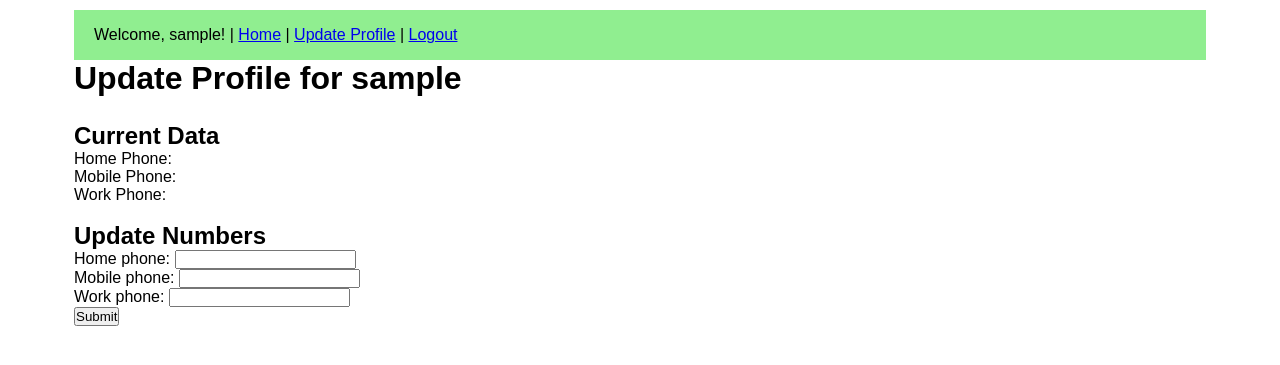
After one commit to pet-pal-project/petpal, a Django app: page /update/ in a window 1280 px wide. The commit adds this page. Shown: the top 365 px of the page. Run offline with Django 3.2, Linux system fonts and the light colour scheme; the visitor is signed in with stand-in values (Sample User, id 1); data comes from the database, SQL or seed files in the repository.

Commit message:
Update profile

```diff
--- a/core/forms.py
+++ b/core/forms.py
@@ -1,7 +1,8 @@
 from django import forms
 from django.contrib.auth.forms import UserCreationForm
 from django.contrib.auth.models import User
-from core.models import Pet
+from core.models import Pet, Profile
+from django.forms import ModelForm
 
 
 class SignUpForm(UserCreationForm):
@@ -12,3 +13,18 @@ class SignUpForm(UserCreationForm):
     class Meta:
         model = User
         fields = ('username', 'first_name', 'last_name', 'email', 'password1', 'password2', )
+
+
+from django import forms
+
+
+class ProfileUpdateForm(forms.Form):
+    homephone= forms.CharField(max_length=10)
+    mobilephone = forms.CharField(max_length=10)
+    workphone = forms.CharField(max_length=10)
+
+
+class ProfileForm(ModelForm):
+    class Meta:
+        model = Profile
+        fields = ['home_phone','mobile_phone','work_phone']
--- a/core/views.py
+++ b/core/views.py
@@ -1,8 +1,9 @@
 from django.shortcuts import render, redirect
-from core.models import Pet, Routine, Critical, Profile
+from core.models import Pet, Routine, Critical, Profile, User
 from django.contrib.auth.decorators import login_required
 from django.contrib.auth import login, authenticate
 from django.contrib.auth.forms import UserCreationForm
+from core.forms import ProfileUpdateForm, ProfileForm
 
 
 # Create your views here.
@@ -38,3 +39,20 @@ def register(request):
     else:
         form = UserCreationForm()
     return render(request, 'registration/registration_form.html', {'form': form})
+
+
+@login_required
+def update_profile(request):
+
+        current_user = request.user
+        user = Profile.objects.get(user=current_user)
+
+        if request.method == "POST":
+            form = ProfileForm(request.POST,instance=user)
+            if form.is_valid():
+                profile = form.save(commit=False)
+                profile.save()
+            return redirect(to='home')
+        else:
+            form = ProfileForm()
+        return render(request, 'update_profile.html', {'form': form})
--- a/petpal/urls.py
+++ b/petpal/urls.py
@@ -33,6 +33,7 @@ urlpatterns += [
     path('dashboard/', views.index, name='home'),
     path('pet/<int:pk>', views.pet_detail, name='pet-detail'),
     url(r'^accounts/', include('registration.backends.simple.urls')),
+    path('update/', views.update_profile, name='update-profile'),
 
 ]
 
--- a/templates/base.html
+++ b/templates/base.html
@@ -13,7 +13,7 @@
     <header class="base-header">
             <div id="login-area">
                     {% if request.user.is_authenticated %}
-                      <p id="login-name">Welcome, {{request.user}}! | <a href="{% url 'home' %}">Home</a> | <a class="washed-blue" href="/accounts/logout">Logout</a></p>
+                      <p id="login-name">Welcome, {{request.user}}! | <a href="{% url 'home' %}">Home</a> | <a class="washed-blue" href="/update">Update Profile</a> | <a class="washed-blue" href="/accounts/logout">Logout</a></p>
                     {% else %}
                       <p><a class="washed-blue" href="/accounts/login">Login</a> | <a class="washed-blue" href="/accounts/register">Register</a></p>
                     {% endif %}
--- /dev/null
+++ b/templates/update_profile.html
@@ -0,0 +1,22 @@
+
+{% extends "base.html" %}
+
+
+{% block content %}
+<div class="section">
+<div id="new-q-form">
+    <h1>Update Profile for {{request.user}}</h1>
+    <h2>Current Data</h2>
+    <p>Home Phone:{{user.profile.home_phone}}</p>
+    <p>Mobile Phone:{{user.profile.mobile_phone}}</p>
+    <p>Work Phone:{{user.profile.work_phone}}</p>
+    <br>
+    <h2>Update Numbers</h2>
+        <form action="{% url 'update-profile' %}" method="POST">
+                {% csrf_token %}
+                {{ form.as_p }}
+            <button id="new-q-button">Submit</button>
+        </form>
+</div>
+</div>
+{% endblock %}
```
